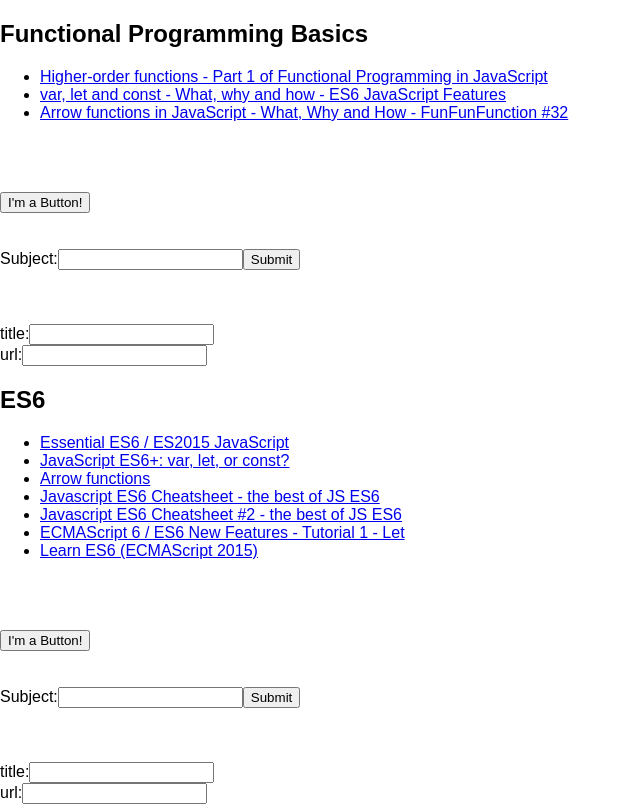
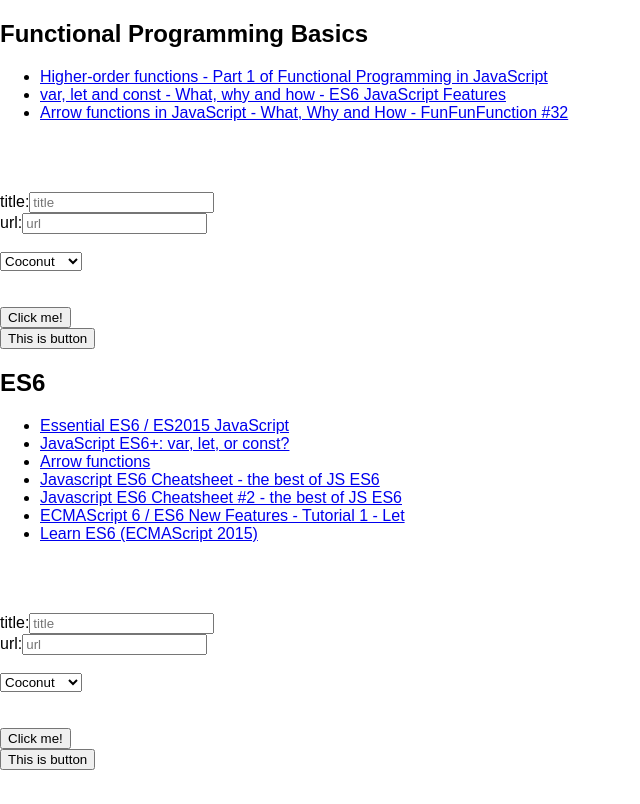
Before and after one commit to talipoo2/bookmarks, a React (Create React App) app: page / in a window 1280 px wide. Shown: the whole page, without its empty margins (0-640 px from the left). Built offline with nearby package versions, Linux system fonts and the light colour scheme.

Commit message:
added button components

```diff
--- a/src/App.js
+++ b/src/App.js
@@ -2,16 +2,17 @@
 import logo from './logo.svg';
 import './App.css';
 import Subject from './Subject';
+import Button from './Button';
 // import InputField from './InputField';
-// import Button from './Button';
+
 // import Content from './Content.json';
 
 class App extends Component {
 
-  constructor() {
-    super();
+  constructor(props) {
+    super(props);
 
-    this.UpdateHomeWork();
+    this.addNewResource = this.addNewResource.bind(this);
 
     this.state =  { resources : [
 
@@ -69,18 +70,31 @@
   }
 
   // event handlers go here
-  UpdateHomeWork(title, url){
-    console.log(title, url);
+
+  addNewResource(subject,resource) {
+    // console.log('subject:::::::', subject);
+    // console.log('resource:::::::', resource);
+    const tempState = this.state;
+
+    console.log(this.state);
+
+    tempState.resources[subject].resources.push(resource);
+    this.setState(tempState);
+
+
   }
 
 
   render() {
     return (
       <div>
-        {this.state.resources.map((week) => {
+        {this.state.resources.map((resource, index) => {
 
           return (
-                <Subject items={week} callBack={this.UpdateHomeWork} />
+                <div>
+                  <Subject index={index} addResource={this.addNewResource} items={resource} key={index} />
+                   <Button/>
+                </div>
 
             )
           }
--- a/src/Button.js
+++ b/src/Button.js
@@ -7,16 +7,14 @@
 
 	// event handlers
 	  handleClick(e) {
+	    event.preventDefault();
 	    alert('OUCH!');
 	  }
 
 	render() {
 		return(
 			<div>
-				<a href="#" onClick={this.handleClick}>
-		          Click me
-		        </a>
-		        <button>This is button</button>
+		        <button onClick={this.handleClick}>This is button</button>
 	        </div>
 		)
 	}
--- a/src/InputField.js
+++ b/src/InputField.js
@@ -18,11 +18,11 @@
 		return(
 			<form onSubmit={this.handleSubmit}>
 		        <label>
-		          Subject:
+		          Name:
 		          <input type="text" value={this.state.value} onChange={this.handleChange} />
 		        </label>
 		        <input type="submit" value="Submit" />
-		    </form>
+	      	</form>
 		)
 	}
 }
--- a/src/Subject.js
+++ b/src/Subject.js
@@ -25,9 +25,12 @@
 	handleSubmit(event) {
 		// alert('A name was submitted: ' + this.state.value);
 		event.preventDefault();
-		console.log(this.state);
-
-
+		// console.log(this.state);
+		const newResource = {
+			title: this.state.title,
+			url: this.state.url,
+		}
+		this.props.addResource(this.props.index, newResource);
 	}
 
 	handleInputChange(event) {
@@ -38,7 +41,7 @@
 	    this.setState({
 	      [name]: value
 	    });
-	    console.log(this.state);
+	    // console.log(this.state);
 	 }
 
 	// event handlers
@@ -51,10 +54,6 @@
 		// e.setAttribute("className", blue); //For IE; harmless to other browsers.
 
 	  }
-
-	countMylinks(e) {
-		// set.setState({mykey: 'this is bananas'});
-	}
 
 	handleClick() {
 		this.setState(prevState => ({
@@ -74,9 +73,9 @@
 			<div>
 				<h2 onClick={this.clickSubject.bind(this)}>{this.props.items.subject}</h2>
 				<ul>
-					{this.props.items.resources.map((resource) => {
+					{this.props.items.resources.map((resource, i) => {
 						return(
-							<li>
+							<li key={i}>
 								<a href="{resource.title}">{resource.title}</a>
 							</li>
 						)}
@@ -85,25 +84,14 @@
 
 				<br/><br/><br/>
 
-				<button onClick={this.handleClick}>I'm a Button!</button>
-
-				<br/><br/><br/>
-				<form onSubmit={this.handleSubmit}>
-			        <label>
-			          Subject:
-			          <input type="text" value={this.state.value} onChange={this.handleChange} />
-			        </label>
-			        <input type="submit" value="Submit" />
-			    </form>
-
-			    <br/><br/><br/>
 			    <form>
 			        <label>
 			          title:
 			          <input
 			            name="title"
+			            placeholder="title"
 			            type="text"
-			            checked={this.state.title}
+			            value={this.state.title}
 			            onChange={this.handleInputChange} />
 			        </label>
 			        <br />
@@ -111,10 +99,21 @@
 			          url:
 			          <input
 			            name="url"
+			            placeholder="url"
 			            type="text"
 			            value={this.state.url}
 			            onChange={this.handleInputChange} />
 			        </label>
+			        <br/><br/>
+			        <select>
+					  <option value="grapefruit">Grapefruit</option>
+					  <option value="lime">Lime</option>
+					  <option selected value="coconut">Coconut</option>
+					  <option value="mango">Mango</option>
+					</select>
+
+					<br/><br/><br/>
+			        <button onClick={this.handleSubmit}>Click me!</button>
 			      </form>
 
 			</div>
```
